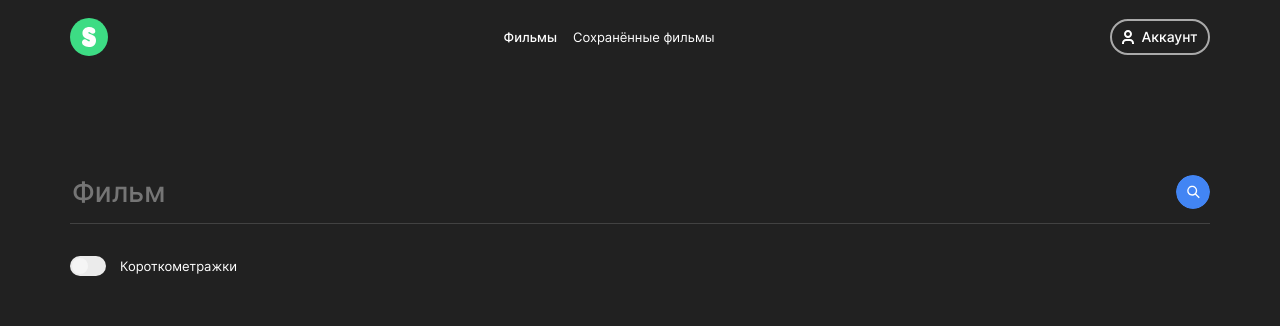
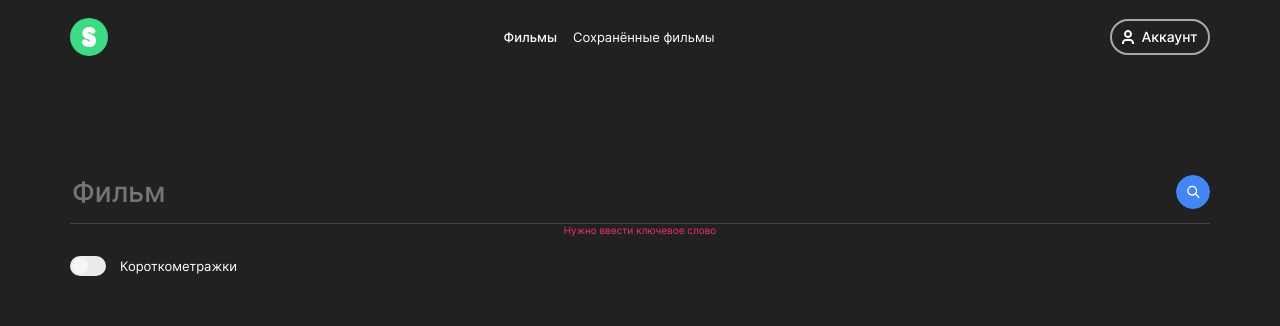
Before and after one commit to Vovkasquid/movies-explorer-frontend, a React (Create React App) app: page /movies in a window 1280 px wide. Shown: the top 326 px of the page. Built offline with nearby package versions, Linux system fonts and the light colour scheme.

Commit message:
feat: добавить первую версию валидации. Вероятно придётся изменить её логику в searform

```diff
--- a/src/components/SearchForm/SearchForm.css
+++ b/src/components/SearchForm/SearchForm.css
@@ -26,7 +26,7 @@
   display: flex;
   align-items: center;
   justify-content: space-between;
-  margin: 0 0 32px 0;
+  margin: 0 0 0 0;
 }
 
 .search-form__input-field {
@@ -63,6 +63,22 @@
 .search-form__form-submit:focus {
   border: none;
   outline: 1px solid hsla(147, 69%, 55%, 1);
+}
+
+.search-form__input-error-text {
+  font-weight: normal;
+  font-size: 10px;
+  line-height: 12px;
+  padding: 0;
+  margin: 0 0 20px 0;
+  color: hsla(344, 85%, 57%, 1);
+  align-self: center;
+  visibility: hidden;
+  transition: visibility .3 ease;
+}
+
+.search-form__input-error-text_active {
+  visibility: visible;
 }
 
 .search-form__checkbox-button-label {
--- a/src/components/SearchForm/SearchForm.jsx
+++ b/src/components/SearchForm/SearchForm.jsx
@@ -1,14 +1,35 @@
 import React from 'react'
+import formValidationHook from '../../hooks/formValidationHook'
 import './SearchForm.css'
 
 export default function SearchForm() {
+  const { values, isValid, handleChange } = formValidationHook({
+    search: '',
+  })
+
   return (
     <section className="search-form">
-      <form className="search-form__form" name="search">
+      <form className="search-form__form" name="search" noValidate>
         <div className="search-form__input-fields">
-          <input placeholder="Фильм" type="search" required className="search-form__input-field" />
+          <input
+            placeholder="Фильм"
+            type="search"
+            required
+            className="search-form__input-field"
+            onChange={handleChange}
+            value={values.search}
+          />
           <button aria-label="найти фильмы" type="submit" className="search-form__form-submit" />
         </div>
+        <span
+          className={
+            isValid
+              ? 'search-form__input-error-text'
+              : 'search-form__input-error-text search-form__input-error-text_active'
+          }
+        >
+          Нужно ввести ключевое слово
+        </span>
         <label htmlFor="short-films" className="search-form__checkbox-button-label">
           <input
             id="short-films"
--- /dev/null
+++ b/src/hooks/formValidationHook.jsx
@@ -0,0 +1,27 @@
+import { useCallback, useState } from 'react'
+
+export default function useFormWithValidation() {
+  const [values, setValues] = useState({})
+  const [errors, setErrors] = useState({})
+  const [isValid, setIsValid] = useState(false)
+
+  const handleChange = (evt) => {
+    const input = evt.target
+    const { value } = input
+    const { name } = input
+    setValues({ ...values, [name]: value })
+    setErrors({ ...errors, [name]: input.validationMessage })
+    setIsValid(input.closest('form').checkValidity())
+  }
+
+  const resetFrom = useCallback(
+    (newValues = {}, newErrors = {}, newIsValid = false) => {
+      setValues(newValues)
+      setErrors(newErrors)
+      setIsValid(newIsValid)
+    },
+    [setValues, setErrors, setIsValid],
+  )
+
+  return { values, handleChange, resetFrom, errors, isValid }
+}
```
